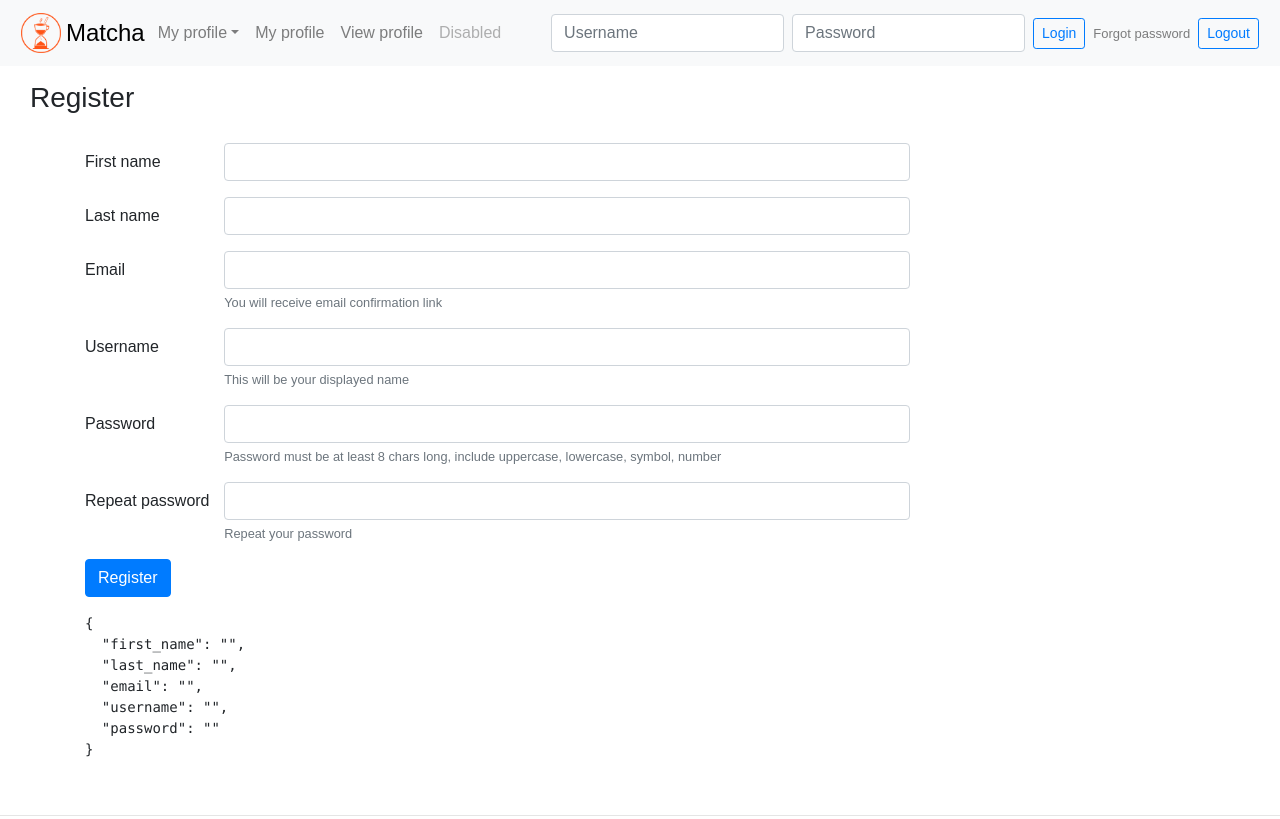
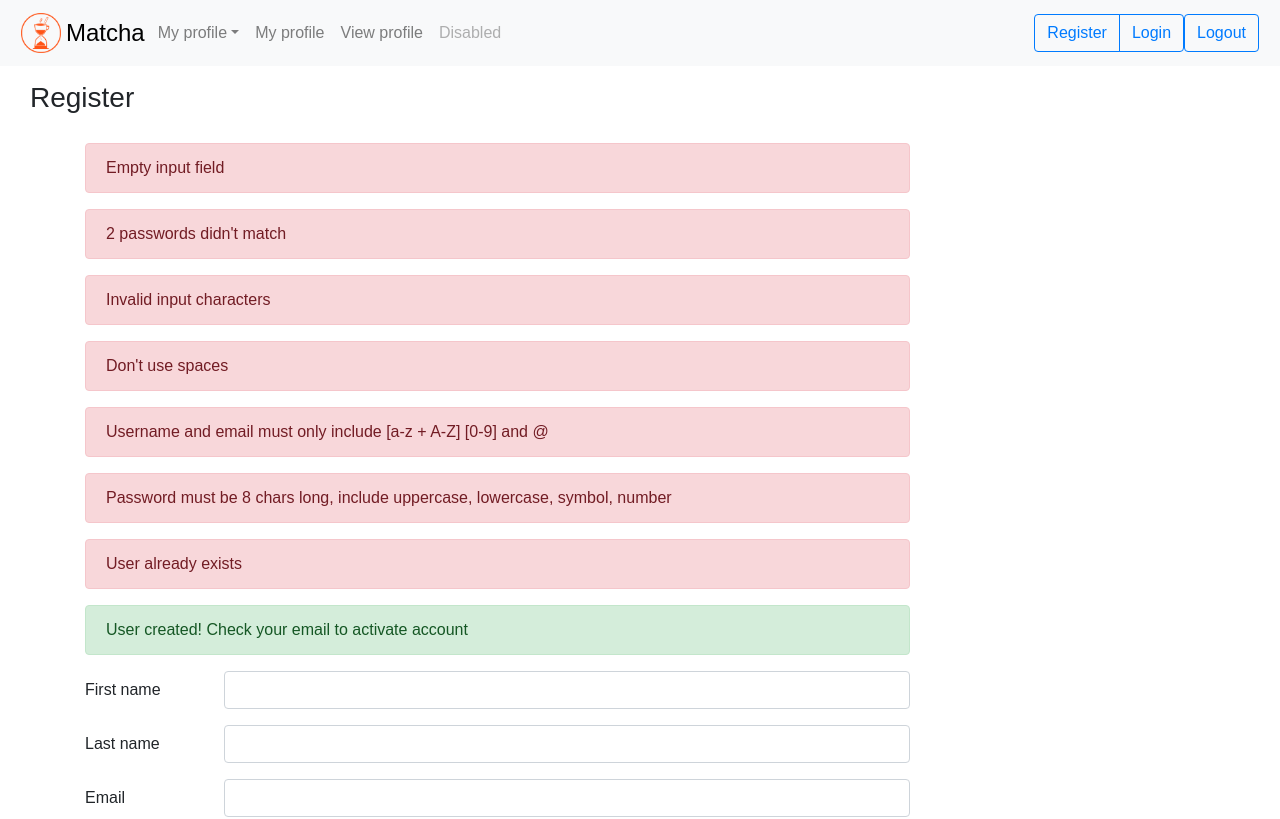
Before and after one commit to mrakhman/matcha, a Vue app in the folder frontend/: page / in a window 1280 px wide. Shown: the top 819 px of the page. Built offline with nearby package versions, Linux system fonts and the light colour scheme; no server answers.

Commit message:
Changed header and login position. Added static alerts to register, login, edit profile. Tried to display the list of users but I need to receive them all in one array - not on separate pages. Axios safety vulnerability on localhost post from Artem's API - to be fixed

```diff
--- a/frontend/src/components/Header.vue
+++ b/frontend/src/components/Header.vue
@@ -20,58 +20,34 @@
 
                 <!-- Right aligned nav items -->
                 <b-navbar-nav class="ml-auto">
-<!--                    <b-nav-form>-->
-<!--                        <b-form-input size="sm" class="mr-sm-2" placeholder="Search"></b-form-input>-->
-<!--                        <b-button size="sm" class="my-2 my-sm-0" type="submit">Search</b-button>-->
-<!--                    </b-nav-form>-->
+                    <b-button-group>
+                        <b-button href="/register" variant="outline-primary">Register</b-button>
+                        <b-button href="/login" variant="outline-primary">Login</b-button>
+                    </b-button-group>
 
+                    <Logout/>
 
-<!--                    <b-nav-item-dropdown right>-->
-<!--                        &lt;!&ndash; Using 'button-content' slot &ndash;&gt;-->
-<!--                        <template slot="button-content">User</template>-->
-<!--                        <b-dropdown-item href="#">Profile</b-dropdown-item>-->
-<!--                        <b-dropdown-item href="#">Sign Out</b-dropdown-item>-->
-<!--                    </b-nav-item-dropdown>-->
-                    <b-form inline>
-                        <b-form-input id="inline-form-input-name" class="mb-2 mr-sm-2 mb-sm-0" placeholder="Username"></b-form-input>
-                        <label class="sr-only" for="inline-form-input-password">Password</label>
-                        <b-input-group class="mb-2 mr-sm-2 mb-sm-0">
-                            <b-form-input type="password" id="inline-form-input-password" placeholder="Password"></b-form-input>
-                        </b-input-group>
-
-                        <b-button type="submit" variant="outline-primary" size="sm">Login</b-button>
-                    </b-form>
-                    <b-nav-item href="/forgot_password"><font size="-1">Forgot password</font></b-nav-item>
-                    <b-form inline>
-                        <b-button type="submit" variant="outline-primary" size="sm">Logout</b-button>
-                    </b-form>
                 </b-navbar-nav>
             </b-collapse>
         </b-navbar>
-<!--        <hr>-->
     </div>
 
-<!--    <div id="header">-->
-<!--        <b-nav id="menu" >-->
-<!--            <div class="header_flex_start">-->
-<!--                <img alt="Time Club logo" src="../assets/timeclub-logo_orange.png">-->
-<!--                <h1 class="header_text"> Matcha </h1>-->
-<!--                <b-nav-item active>Active</b-nav-item>-->
-<!--                <b-nav-item>Link</b-nav-item>-->
-<!--                <b-nav-item>Logout</b-nav-item>-->
-<!--            <div class="header_flex_end">-->
-<!--                <b-button variant="mygreen">Login</b-button>-->
-<!--            </div>-->
-<!--            </div>-->
-<!--        </b-nav>-->
-<!--        <hr>-->
-<!--    </div>-->
 
 </template>
 
 <script>
+    import Logout from "./Logout";
+
     export default {
-        name: "Header.vue"
+        name: "Header.vue",
+        components: {
+            Logout
+        },
+        data () {
+            return {
+
+            }
+        }
     }
 </script>
 
--- a/frontend/src/components/Login.vue
+++ b/frontend/src/components/Login.vue
@@ -1,13 +1,68 @@
 <template>
+    <div class="main">
+        <h3 class="title"> Login </h3>
+        <b-row><b-col xl="7">
+        <b-alert show variant="danger">Empty input field</b-alert>
+        <b-alert show variant="danger">User does not exist</b-alert>
+        <b-alert show variant="danger">Click the link in your email before login</b-alert>
+        <b-alert show variant="danger">Wrong password or email not confirmed</b-alert>
 
+            <a id="forgot" href="/forgot_password">Forgot password?</a>
+
+            <b-form v-on:submit.prevent="login">
+            <b-form-group id="4" label-cols-sm="2" label-cols-lg="2" label="Username" label-for="input-horizontal" required>
+                <b-form-input v-model="form.username" type="text"></b-form-input>
+                <b-form-text>This is your displayed name</b-form-text>
+            </b-form-group>
+                <b-form-group id="5" label-cols-sm="2" label-cols-lg="2" label="Password" label-for="input-horizontal" required>
+                <b-form-input v-model="form.password" type="password"></b-form-input>
+            </b-form-group>
+
+
+            <b-button type="submit" variant="outline-primary">Login</b-button>
+        </b-form>
+        </b-col></b-row></div>
 </template>
 
 <script>
+    import axios from 'axios';
     export default {
-        name: "Login.vue"
+        name: "Login.vue",
+        data () {
+            return {
+                form: {
+                    username: '',
+                    password: ''
+                }
+            }
+        },
+        methods: {
+            login() {
+                alert((JSON.stringify(this.form)))
+            },
+
+            login_2() {
+                axios.post('http://localhost:5000', {
+                    first_name: this.form.first_name,
+                    last_name: this.form.last_name,
+                    email: this.form.email,
+                    username: this.form.username,
+                    password: this.form.password
+                })
+                    .then(response => {
+                        localStorage.setItem('auth', JSON.stringify(response.data.data));
+                        this.$root.auth = response.data.data /* [2:20:56] https://www.youtube.com/watch?v=L5oaI-C8Dhc&t=2494s */
+                })
+                    .catch(error => {
+                    console.log(error)
+                })
+            }
+        }
     }
 </script>
 
 <style scoped>
-
+    #forgot {
+        margin: 20px;
+    }
 </style>
--- /dev/null
+++ b/frontend/src/components/Logout.vue
@@ -0,0 +1,23 @@
+<template>
+    <div>
+        <b-form inline v-on:submit.prevent="logout">
+            <b-button type="submit" variant="outline-primary">Logout</b-button>
+        </b-form>
+    </div>
+</template>
+
+<script>
+    export default {
+        name: "Logout.vue",
+        methods: {
+            logout() {
+                // remove user from local storage to log user out
+                localStorage.removeItem('user');
+            }
+        }
+    }
+</script>
+
+<style scoped>
+
+</style>
--- a/frontend/src/components/MyProfile.vue
+++ b/frontend/src/components/MyProfile.vue
@@ -56,8 +56,21 @@
 <!--        <b-tab title="Settings" href="#settings" aria-label="Anchor">-->
         <b-tab title="Settings" >
             <div>
+                <b-container class="bv-example-row"><b-row><b-col xl="8">
+                    <b-alert show variant="danger">Empty input field</b-alert>
+                    <b-alert show variant="danger">2 passwords didn't match</b-alert>
+                    <b-alert show variant="danger">Wrong password</b-alert>
+                    <b-alert show variant="danger">Invalid input characters</b-alert>
+                    <b-alert show variant="danger">Don't use spaces</b-alert>
+                    <b-alert show variant="danger">Username and email must only include [a-z + A-Z] [0-9] and @</b-alert>
+                    <b-alert show variant="danger">Password must be 8 chars long, include uppercase, lowercase, symbol, number</b-alert>
+                    <b-alert show variant="danger">Username already exists</b-alert>
+                    <b-alert show variant="danger">Another user has this email</b-alert>
+                    <b-alert show variant="danger">Old and new emails are the same</b-alert>
 
-                <b-container class="bv-example-row"><b-row><b-col xl="8">
+                    <b-alert show variant="success">Saved!</b-alert>
+                    <b-alert show variant="success">Email will be changed after you confirm it, check your email!</b-alert>
+                    <b-alert show variant="success">Password changed!</b-alert>
                     <b-card class="card_section" bg-variant="light">
                         <h4 align="center">Name</h4>
                         <b-form-group id="1" label-cols-sm="2" label-cols-lg="2" label="First name" label-for="input-horizontal" required>
--- a/frontend/src/components/Register.vue
+++ b/frontend/src/components/Register.vue
@@ -2,8 +2,17 @@
     <div class="main">
         <h3 class="title"> Register </h3>
         <b-container class="bv-example-row">
-            <b-row>
-                <b-col xl="9">
+            <b-row><b-col xl="9">
+                <b-alert show variant="danger">Empty input field</b-alert>
+                <b-alert show variant="danger">2 passwords didn't match</b-alert>
+                <b-alert show variant="danger">Invalid input characters</b-alert>
+                <b-alert show variant="danger">Don't use spaces</b-alert>
+                <b-alert show variant="danger">Username and email must only include [a-z + A-Z] [0-9] and @</b-alert>
+                <b-alert show variant="danger">Password must be 8 chars long, include uppercase, lowercase, symbol, number</b-alert>
+                <b-alert show variant="danger">User already exists</b-alert>
+
+                <b-alert show variant="success">User created! Check your email to activate account</b-alert>
+                <b-form v-on:submit.prevent="submitRegister">
                     <b-form-group
                             id="1"
                             label-cols-sm="2"
@@ -45,12 +54,11 @@
                         <b-form-input type="password"></b-form-input>
                         <b-form-text>Repeat your password</b-form-text>
                     </b-form-group>
-                    <b-button type="submit" variant="primary" v-on:click="submitRegister" >Register</b-button>
+                    <b-button type="submit" variant="primary">Register</b-button>
 
                     <pre class="mt-3 mb-0">{{ form }}</pre>
-
-                </b-col>
-            </b-row>
+                </b-form>
+            </b-col></b-row>
         </b-container>
     </div>
 </template>
@@ -73,21 +81,25 @@ import axios from 'axios';
             }
         },
         methods: {
+            // submitRegister() {
+            //     axios.post('http://localhost:8080', {
+            //         first_name: this.form.first_name,
+            //         last_name: this.form.last_name,
+            //         email: this.form.email,
+            //         username: this.form.username,
+            //         password: this.form.password
+            //     }).then(response => {
+            //         console.log(response)
+            //     }).catch(error => {
+            //         console.log(error)
+            //     })
+            // },
             submitRegister() {
-                axios.post('http://localhost:8080', {
-                    first_name: this.form.first_name,
-                    last_name: this.form.last_name,
-                    email: this.form.email,
-                    username: this.form.username,
-                    password: this.form.password
-                }).then(response => {
-                    console.log(response)
-                }).catch(error => {
-                    console.log(error)
-                })
+                alert((JSON.stringify(this.form)))
             }
         }
     }
+
 </script>
 
 <style lang="scss" scoped>
--- a/frontend/src/main.js
+++ b/frontend/src/main.js
@@ -2,7 +2,7 @@ import Vue from 'vue'
 import BootstrapVue from 'bootstrap-vue'
 import App from './App.vue'
 import VueRouter from 'vue-router'
-import Routes from './routes'
+import Routes from './router'
 
 import 'bootstrap/dist/css/bootstrap.css'
 import 'bootstrap-vue/dist/bootstrap-vue.css'
@@ -16,7 +16,12 @@ const router = new VueRouter({
   mode: 'history'
 });
 
+const authData = localStorage.getItem('auth');
+
 new Vue({
   render: h => h(App),
-  router: router
+  router: router,
+  data: {
+    auth: authData ? JSON.parse(authData) : {}
+  }
 }).$mount('#app');
```
Also changed, not shown: frontend/src/components/UsersList.vue (added, +79 -0 lines), frontend/src/router.js (renamed from frontend/src/routes.js, +7 -2 lines).
